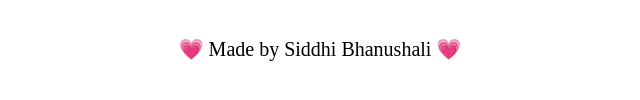
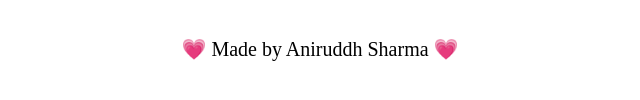
Before and after one commit to Ani6107/GitTracker, a plain HTML site: page index.html in a window 1280 px wide. Shown: the part 548-648 px from the top of the page, 320-960 px from the left. Drawn offline with nearby package versions, Linux system fonts and the light colour scheme.

Commit message:
Update index.html

```diff
--- a/index.html
+++ b/index.html
@@ -24,7 +24,7 @@
 
 	</div>
 	<div class="container">
-		<p class="footer"> &#128151; Made by Siddhi Bhanushali &#128151;</p>
+		<p class="footer"> &#128151; Made by Aniruddh Sharma &#128151;</p>
 	</div>
 
 
```
